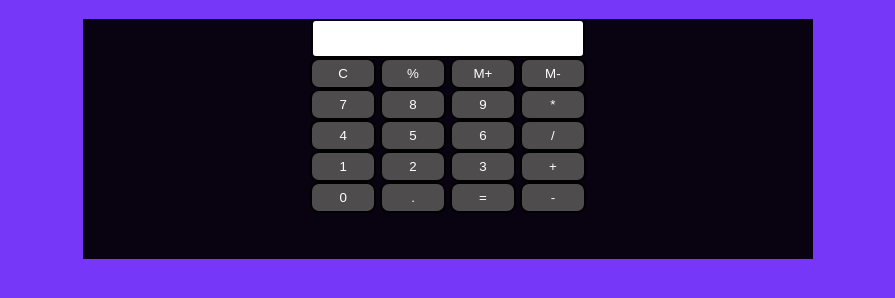
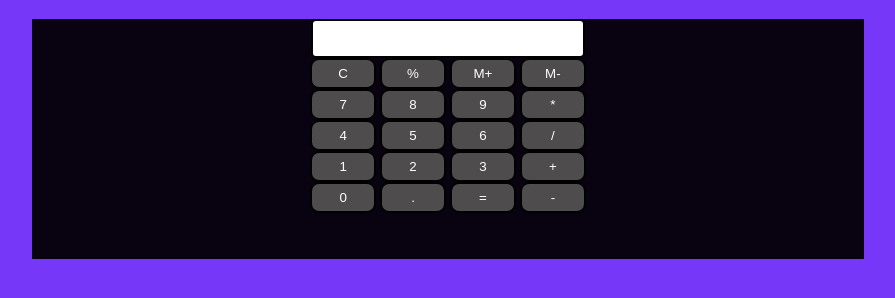
Before and after one commit to Ctoic/CalHub, a plain HTML site: page index.html in a window 1280 px wide. Shown: the part 62-360 px from the top of the page, without its empty margins (200-1095 px from the left). Drawn offline with Linux system fonts and the light colour scheme.

Commit message:
Added Css Componenet.

```diff
--- a/utils.css
+++ b/utils.css
@@ -13,7 +13,7 @@
 .flex{
   display:flex;
   background-color:rgb(9, 2, 17);
-  width: 57%;
+  width: 65%;
   height: 30%;
 }
 
```
